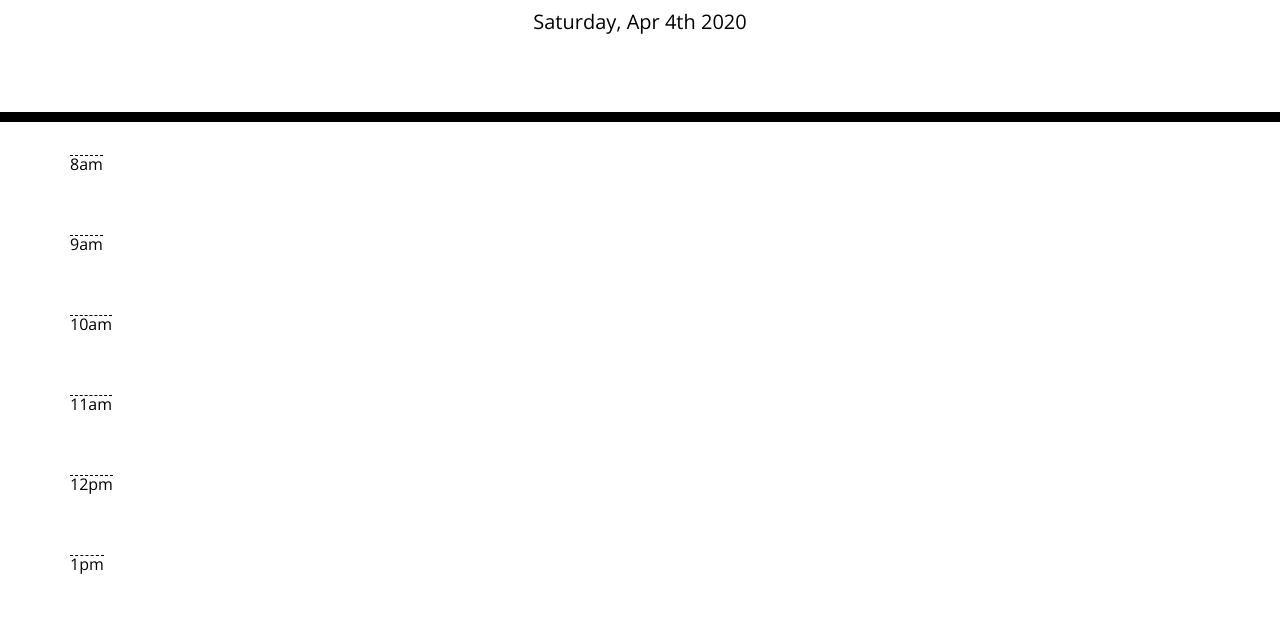
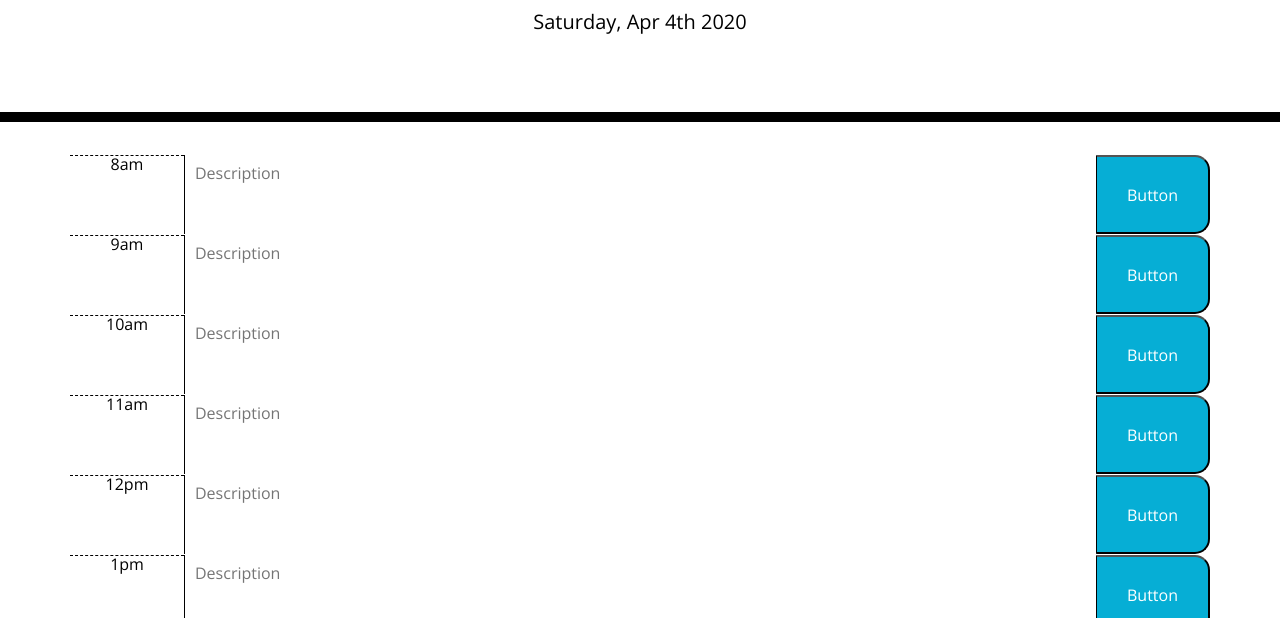
Before and after one commit to Rich-Cap/Work-Day-Scheduler, a plain HTML site: page index.html in a window 1280 px wide. Shown: the part 182-800 px from the top of the page. Drawn offline with nearby package versions, Linux system fonts and the light colour scheme.

Commit message:
timeblocks

```diff
--- a/script.js
+++ b/script.js
@@ -9,11 +9,11 @@ $("#currentDay").text(currentDay.format('dddd, ' + 'MMM Do YYYY'));
 // THEN I am presented with timeblocks for standard business hours
 
 var hours =
-	["8am","9am","10am","11am","12pm","1pm","2pm","3pm","4pm","5pm","6pm"]
+	["8am","9am","10am","11am","12pm","1pm","2pm","3pm","4pm","5pm",]
 
 var scheduler = $(".container");
 
 $.each(hours, function(i, time){
-	scheduler.append('<div class="time-block"><div class="row"><div class="hour">' + hours[i] + '</div></div></div>');
+	scheduler.append('<div class="time-block"><div class="row"><div class="hour">' + hours[i] + '</div><textarea class="description" placeholder="Description"></textarea><button class="saveBtn">Button</button></div></div>');
 	console.log(time);
 })
--- a/style.css
+++ b/style.css
@@ -11,6 +11,7 @@ textarea{
   color: #000000;
   border-left: 1px solid black;
   padding: 10px;
+  width: 80%;
 }
 
 .jumbotron {
@@ -40,6 +41,7 @@ textarea{
   background-color: #ffffff;
   color: #000000;
   border-top: 1px dashed #000000;
+  width: 10%;
 }
 
 .past {
@@ -63,6 +65,7 @@ textarea{
   border-bottom-right-radius: 15px;
   background-color: #06AED5;
   color: white;
+  width: 10%;
 }
 
 .saveBtn i:hover {
```
Also changed, not shown: index.html (+2 -2 lines).
